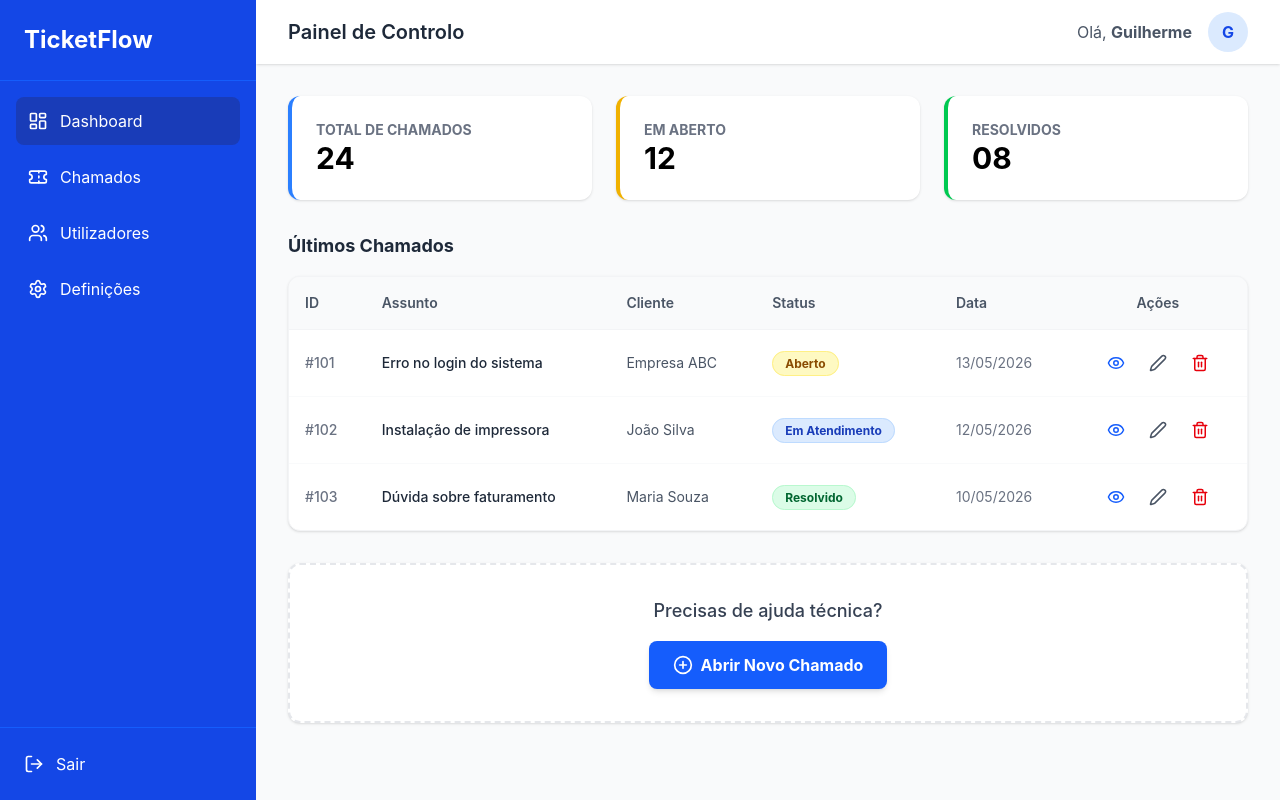
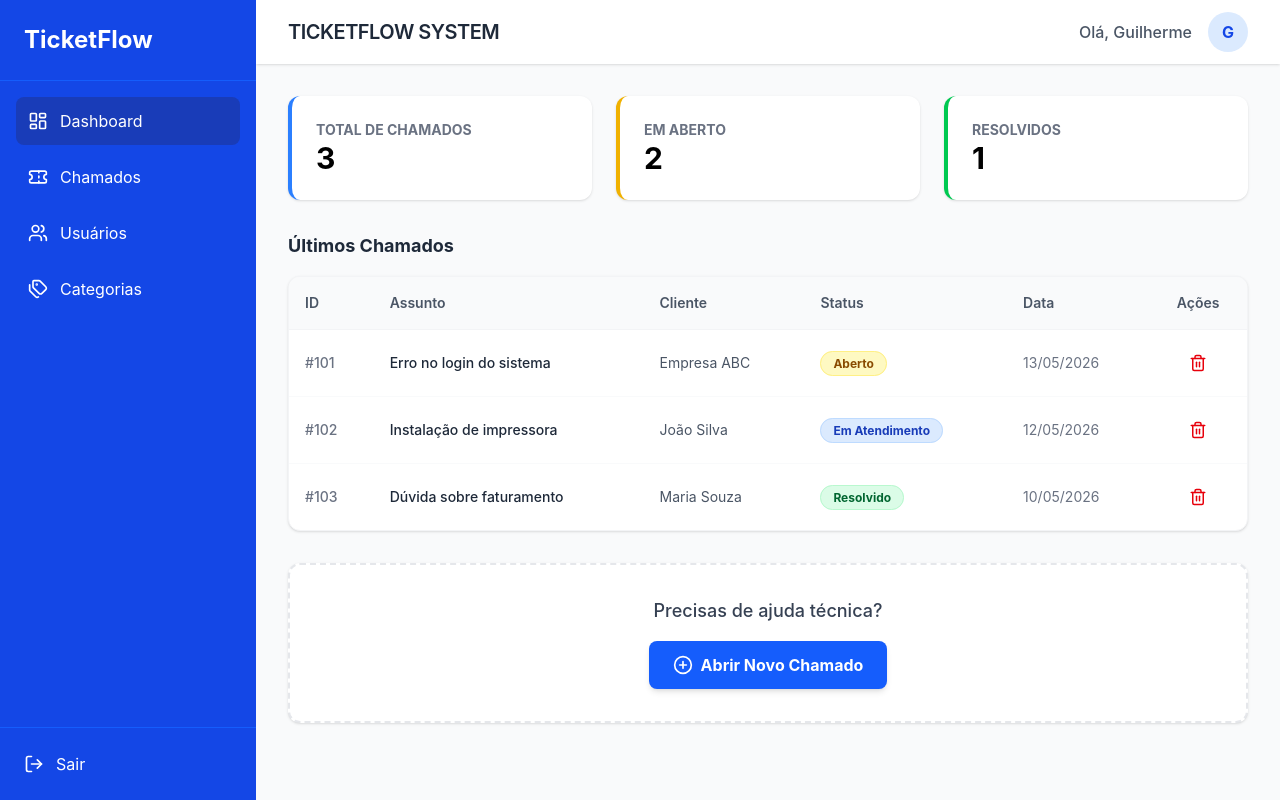
Before and after one commit to NatanLima3103/ticketflow-api, a React (Vite) app in the folder ticketflow-web/: page /dashboard in a window 1280 px wide. Both pictures are taken after typing "name@example.com", "Sample123" into the empty fields and a click on the button "Entrar". Built offline with nearby package versions, Linux system fonts and the light colour scheme.

Commit message:
refactor: implement Layout component and clean Dashboard

```diff
--- a/ticketflow-web/src/App.jsx
+++ b/ticketflow-web/src/App.jsx
@@ -2,27 +2,24 @@ import React from 'react';
 import { BrowserRouter, Routes, Route, Navigate } from 'react-router-dom';
 import Login from './pages/Login';
 import Dashboard from './pages/Dashboard';
+import Usuarios from './pages/Usuarios';
+import Categorias from './pages/Categorias';
+import Chamados from './pages/Chamados';
 import PrivateRoute from './components/PrivateRoute';
 
-function App() {
+export default function App() {
   return (
     <BrowserRouter>
       <Routes>
         <Route path="/" element={<Navigate to="/login" replace />} />
         <Route path="/login" element={<Login />} />
 
-        {/* Rota Protegida: O Dashboard só abre se passar pelo PrivateRoute */}
-        <Route
-          path="/dashboard"
-          element={
-            <PrivateRoute>
-              <Dashboard />
-            </PrivateRoute>
-          }
-        />
+        {/* Todas as rotas abaixo estão protegidas pela nossa catraca */}
+        <Route path="/dashboard" element={<PrivateRoute><Dashboard /></PrivateRoute>} />
+        <Route path="/usuarios" element={<PrivateRoute><Usuarios /></PrivateRoute>} />
+        <Route path="/categorias" element={<PrivateRoute><Categorias /></PrivateRoute>} />
+        <Route path="/chamados" element={<PrivateRoute><Chamados /></PrivateRoute>} />
       </Routes>
     </BrowserRouter>
   );
 }
-
-export default App;
--- a/ticketflow-web/src/components/ChamadosTabela.jsx
+++ b/ticketflow-web/src/components/ChamadosTabela.jsx
@@ -1,23 +1,7 @@
-import React, { useState } from 'react';
+import React from 'react';
 import { Eye, Edit2, Trash2 } from 'lucide-react';
 
-export default function ChamadosTabela() {
-  // 1. Transformamos a lista em um ESTADO (State)
-  const [chamados, setChamados] = useState([
-    { id: '101', assunto: 'Erro no login do sistema', cliente: 'Empresa ABC', data: '13/05/2026', status: 'Aberto', prioridade: 'Alta' },
-    { id: '102', assunto: 'Instalação de impressora', cliente: 'João Silva', data: '12/05/2026', status: 'Em Atendimento', prioridade: 'Média' },
-    { id: '103', assunto: 'Dúvida sobre faturamento', cliente: 'Maria Souza', data: '10/05/2026', status: 'Resolvido', prioridade: 'Baixa' },
-  ]);
-
-  // 2. Função para Excluir
-  const handleDelete = (id) => {
-    if (window.confirm("Tem certeza que deseja excluir este chamado?")) {
-      // Filtramos a lista para manter apenas quem NÃO tem o ID que queremos apagar
-      const novaLista = chamados.filter(chamado => chamado.id !== id);
-      setChamados(novaLista);
-    }
-  };
-
+export default function ChamadosTabela({ chamados, aoExcluir }) {
   const getStatusColor = (status) => {
     switch (status) {
       case 'Aberto': return 'bg-yellow-100 text-yellow-800 border-yellow-200';
@@ -55,18 +39,8 @@ export default function ChamadosTabela() {
                 <td className="p-4 text-sm text-gray-500">{item.data}</td>
                 <td className="p-4 text-sm">
                   <div className="flex justify-center gap-2">
-                    <button className="p-2 text-blue-600 hover:bg-blue-50 rounded-lg transition-colors" title="Visualizar">
-                      <Eye size={18} />
-                    </button>
-                    <button className="p-2 text-gray-600 hover:bg-gray-100 rounded-lg transition-colors" title="Editar">
-                      <Edit2 size={18} />
-                    </button>
-                    {/* 3. Ligamos a função ao botão da lixeira */}
-                    <button
-                      onClick={() => handleDelete(item.id)}
-                      className="p-2 text-red-600 hover:bg-red-50 rounded-lg transition-colors"
-                      title="Excluir"
-                    >
+                    <button className="p-2 text-red-600 hover:bg-red-50 rounded-lg transition-colors"
+                            onClick={() => aoExcluir(item.id)}>
                       <Trash2 size={18} />
                     </button>
                   </div>
@@ -75,9 +49,7 @@ export default function ChamadosTabela() {
             ))
           ) : (
             <tr>
-              <td colSpan="6" className="p-8 text-center text-gray-500 italic">
-                Nenhum chamado encontrado.
-              </td>
+              <td colSpan="6" className="p-8 text-center text-gray-500 italic">Nenhum chamado encontrado.</td>
             </tr>
           )}
         </tbody>
--- /dev/null
+++ b/ticketflow-web/src/components/Layout.jsx
@@ -0,0 +1,57 @@
+import React from 'react';
+import { useNavigate, Link, useLocation } from 'react-router-dom';
+import { LayoutDashboard, Ticket, Users, Tags, LogOut } from 'lucide-react';
+
+export default function Layout({ children }) {
+  const navigate = useNavigate();
+  const location = useLocation();
+  const usuario = JSON.parse(localStorage.getItem('@TicketFlow:usuario') || '{}');
+
+  const handleLogout = () => {
+    localStorage.removeItem('@TicketFlow:token');
+    localStorage.removeItem('@TicketFlow:usuario');
+    navigate('/login');
+  };
+
+  const isActive = (path) => location.pathname === path ? 'bg-blue-800' : 'hover:bg-blue-600';
+
+  return (
+    <div className="flex h-screen bg-gray-50">
+      <aside className="w-64 bg-blue-700 text-white flex flex-col shrink-0">
+        <div className="p-6 text-2xl font-bold border-b border-blue-600">TicketFlow</div>
+        <nav className="flex-1 p-4 space-y-2">
+          <Link to="/dashboard" className={`flex items-center gap-3 p-3 rounded-lg transition-colors ${isActive('/dashboard')}`}>
+            <LayoutDashboard size={20}/> Dashboard
+          </Link>
+          <Link to="/chamados" className={`flex items-center gap-3 p-3 rounded-lg transition-colors ${isActive('/chamados')}`}>
+            <Ticket size={20}/> Chamados
+          </Link>
+          <Link to="/usuarios" className={`flex items-center gap-3 p-3 rounded-lg transition-colors ${isActive('/usuarios')}`}>
+            <Users size={20}/> Usuários
+          </Link>
+          <Link to="/categorias" className={`flex items-center gap-3 p-3 rounded-lg transition-colors ${isActive('/categorias')}`}>
+            <Tags size={20}/> Categorias
+          </Link>
+        </nav>
+        <button onClick={handleLogout} className="p-6 flex items-center gap-3 hover:bg-red-600 border-t border-blue-600 transition-colors">
+          <LogOut size={20}/> Sair
+        </button>
+      </aside>
+
+      <main className="flex-1 flex flex-col overflow-hidden">
+        <header className="h-16 bg-white shadow-sm flex items-center justify-between px-8">
+          <h2 className="text-xl font-semibold text-gray-800 uppercase tracking-tight">TicketFlow System</h2>
+          <div className="flex items-center gap-4">
+            <span className="text-gray-600 font-medium">Olá, {usuario.nome}</span>
+            <div className="w-10 h-10 bg-blue-100 text-blue-700 flex items-center justify-center rounded-full font-bold">
+              {usuario.nome?.charAt(0).toUpperCase()}
+            </div>
+          </div>
+        </header>
+        <div className="flex-1 overflow-y-auto p-8">
+          {children}
+        </div>
+      </main>
+    </div>
+  );
+}
--- /dev/null
+++ b/ticketflow-web/src/pages/Categorias.jsx
@@ -0,0 +1 @@
+export default function NomeDaPagina() { return <div>Página em construção</div> }
--- /dev/null
+++ b/ticketflow-web/src/pages/Chamados.jsx
@@ -0,0 +1 @@
+export default function NomeDaPagina() { return <div>Página em construção</div> }
--- a/ticketflow-web/src/pages/Dashboard.jsx
+++ b/ticketflow-web/src/pages/Dashboard.jsx
@@ -1,81 +1,58 @@
-import React from 'react';
-import { useNavigate } from 'react-router-dom';
-import { LayoutDashboard, Ticket, Users, Settings, LogOut, PlusCircle } from 'lucide-react';
+import React, { useState } from 'react';
+import { PlusCircle } from 'lucide-react';
+import Layout from '../components/Layout';
 import ChamadosTabela from '../components/ChamadosTabela';
 import NovoChamadoModal from '../components/NovoChamadoModal';
 
 export default function Dashboard() {
-  const navigate = useNavigate();
-  // Recupera o nome do usuário que salvamos no Login
-  const usuario = JSON.parse(localStorage.getItem('@TicketFlow:usuario') || '{}');
+  const [chamados, setChamados] = useState([
+    { id: '101', assunto: 'Erro no login do sistema', cliente: 'Empresa ABC', data: '13/05/2026', status: 'Aberto', prioridade: 'Alta' },
+    { id: '102', assunto: 'Instalação de impressora', cliente: 'João Silva', data: '12/05/2026', status: 'Em Atendimento', prioridade: 'Média' },
+    { id: '103', assunto: 'Dúvida sobre faturamento', cliente: 'Maria Souza', data: '10/05/2026', status: 'Resolvido', prioridade: 'Baixa' },
+  ]);
 
-  // Estado para controlar a abertura do modal
-  const [modalAberto, setModalAberto] = React.useState(false);
+  const [modalAberto, setModalAberto] = useState(false);
 
-  const handleLogout = () => {
-    localStorage.removeItem('@TicketFlow:token');
-    localStorage.removeItem('@TicketFlow:usuario');
-    navigate('/login');
+  const adicionarChamado = (novoChamado) => {
+    const chamadoCompleto = {
+      ...novoChamado,
+      id: Math.floor(Math.random() * 1000).toString(),
+      data: new Date().toLocaleDateString('pt-BR'),
+      status: 'Aberto',
+      cliente: 'Guilherme' // Ajustaremos para ser dinâmico depois
+    };
+    setChamados([chamadoCompleto, ...chamados]);
   };
 
+  const excluirChamado = (id) => {
+    setChamados(chamados.filter(c => c.id !== id));
+  };
+
+  const totalChamados = chamados.length;
+  const numAbertos = chamados.filter(c => c.status !== 'Resolvido').length;
+  const numResolvidos = chamados.filter(c => c.status === 'Resolvido').length;
+
   return (
-    <div className="flex h-screen bg-gray-50">
-      {/* Menu Lateral - Sidebar */}
-      <aside className="w-64 bg-blue-700 text-white flex flex-col">
-        <div className="p-6 text-2xl font-bold border-b border-blue-600">
-          TicketFlow
-        </div>
-
-        <nav className="flex-1 p-4 space-y-2">
-          <a href="#" className="flex items-center gap-3 p-3 bg-blue-800 rounded-lg"><LayoutDashboard size={20}/> Dashboard</a>
-          <a href="#" className="flex items-center gap-3 p-3 hover:bg-blue-600 rounded-lg transition-colors"><Ticket size={20}/> Chamados</a>
-          <a href="#" className="flex items-center gap-3 p-3 hover:bg-blue-600 rounded-lg transition-colors"><Users size={20}/> Utilizadores</a>
-          <a href="#" className="flex items-center gap-3 p-3 hover:bg-blue-600 rounded-lg transition-colors"><Settings size={20}/> Definições</a>
-        </nav>
-
-        <button
-          onClick={handleLogout}
-          className="p-6 flex items-center gap-3 hover:bg-red-600 transition-colors border-t border-blue-600"
-        >
-          <LogOut size={20}/> Sair
-        </button>
-      </aside>
-
-      {/* Conteúdo Principal */}
-      <main className="flex-1 flex flex-col overflow-hidden">
-        {/* Header Superior */}
-        <header className="h-16 bg-white shadow-sm flex items-center justify-between px-8">
-          <h2 className="text-xl font-semibold text-gray-800">Painel de Controlo</h2>
-          <div className="flex items-center gap-4">
-            <span className="text-gray-600">Olá, <span className="font-bold">{usuario.nome || 'Utilizador'}</span></span>
-            <div className="w-10 h-10 bg-blue-100 text-blue-700 flex items-center justify-center rounded-full font-bold">
-              {usuario.nome?.charAt(0).toUpperCase()}
-            </div>
-          </div>
-        </header>
-
-        {/* Área de Dados */}
-        <section className="p-8 overflow-y-auto">
+    <Layout>
       {/* Cards de Resumo */}
       <div className="grid grid-cols-1 md:grid-cols-3 gap-6 mb-8">
         <div className="bg-white p-6 rounded-xl shadow-sm border-l-4 border-blue-500">
           <p className="text-sm text-gray-500 uppercase font-bold">Total de Chamados</p>
-              <h3 className="text-3xl font-bold">24</h3>
+          <h3 className="text-3xl font-bold">{totalChamados}</h3>
         </div>
         <div className="bg-white p-6 rounded-xl shadow-sm border-l-4 border-yellow-500">
           <p className="text-sm text-gray-500 uppercase font-bold">Em Aberto</p>
-              <h3 className="text-3xl font-bold">12</h3>
+          <h3 className="text-3xl font-bold">{numAbertos}</h3>
         </div>
         <div className="bg-white p-6 rounded-xl shadow-sm border-l-4 border-green-500">
           <p className="text-sm text-gray-500 uppercase font-bold">Resolvidos</p>
-              <h3 className="text-3xl font-bold">08</h3>
+          <h3 className="text-3xl font-bold">{numResolvidos}</h3>
         </div>
       </div>
 
       <h3 className="text-lg font-bold text-gray-800 mb-4">Últimos Chamados</h3>
-          <ChamadosTabela />
+      <ChamadosTabela chamados={chamados} aoExcluir={excluirChamado} />
 
-          {/* Botão de Ação Rápida */}
       <div className="mt-8 bg-white p-8 rounded-xl shadow-sm text-center border-2 border-dashed border-gray-200">
         <h4 className="text-lg font-medium text-gray-700 mb-4">Precisas de ajuda técnica?</h4>
         <button
@@ -85,11 +62,12 @@ export default function Dashboard() {
           <PlusCircle size={20}/> Abrir Novo Chamado
         </button>
       </div>
-        </section>
 
-        {/* Modal de Novo Chamado */}
-        <NovoChamadoModal isOpen={modalAberto} onClose={() => setModalAberto(false)} />
-      </main>
-    </div>
+      <NovoChamadoModal
+        isOpen={modalAberto}
+        onClose={() => setModalAberto(false)}
+        aoSalvar={adicionarChamado}
+      />
+    </Layout>
   );
 }
--- /dev/null
+++ b/ticketflow-web/src/pages/Usuarios.jsx
@@ -0,0 +1 @@
+export default function NomeDaPagina() { return <div>Página em construção</div> }
```
Also changed, not shown: ticketflow-web/src/components/NovoChamadoModal.jsx (+11 -20 lines). Lines whose indentation alone changed are shown as unchanged.
